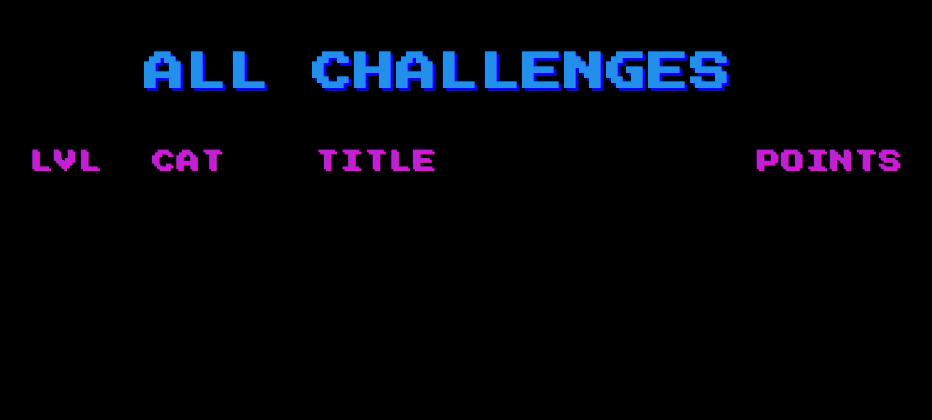
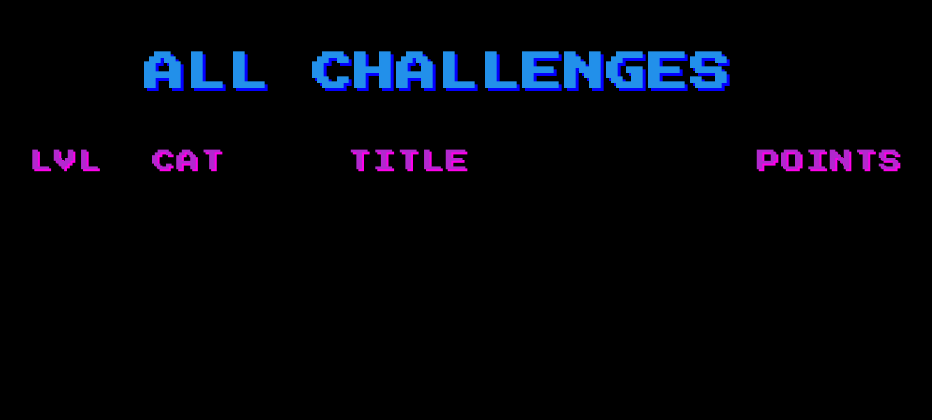
Before and after one commit to k1k9/CTFPlatform, a PHP site: page /t in a window 1280 px wide. Shown: the top 420 px of the page, without its empty margins (202-1134 px from the left). Run offline with PHP 8.4, Linux system fonts and the light colour scheme; data that the repository does not hold is empty.

Commit message:
Updated taks list

```diff
--- a/src/public/css/task.css
+++ b/src/public/css/task.css
@@ -196,7 +196,7 @@ section.taskList ul .header {
     margin-bottom: 2rem;
     width: 100%;
     display: grid;
-    grid-template-columns: 15% 20% 54% 16%;
+    grid-template-columns: 15% 24% 50% 16%;
 }
 
 section.taskList ul .element {
@@ -212,7 +212,7 @@ section.taskList ul .element:nth-child(2n) {
 section.taskList ul .element a {
     width: 100%;
     display: grid;
-    grid-template-columns: 15% 20% 60% 10%;
+    grid-template-columns: 15% 30% 50% 10%;
     text-decoration: none;
     color: var(--white);
 }
```
